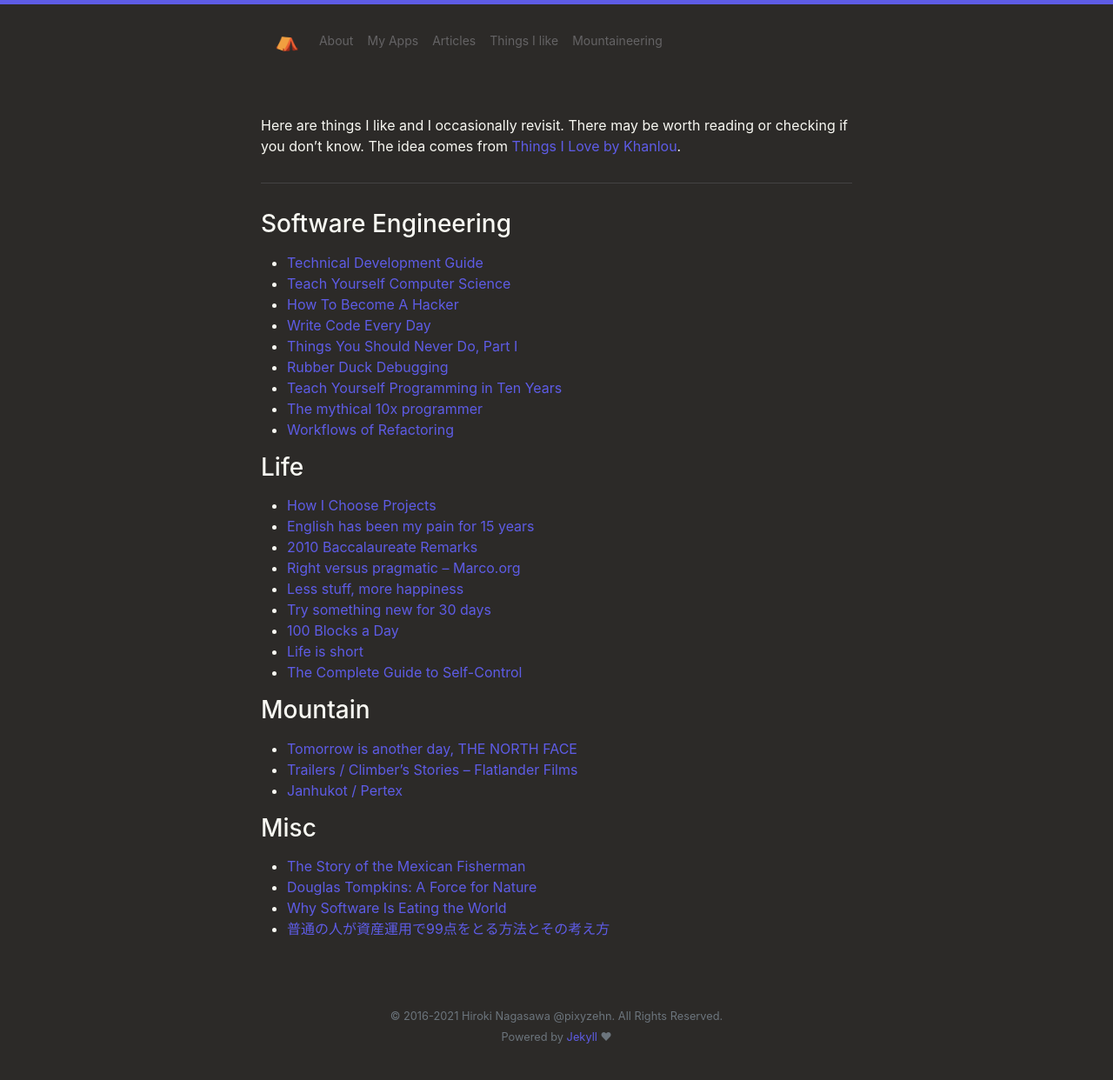
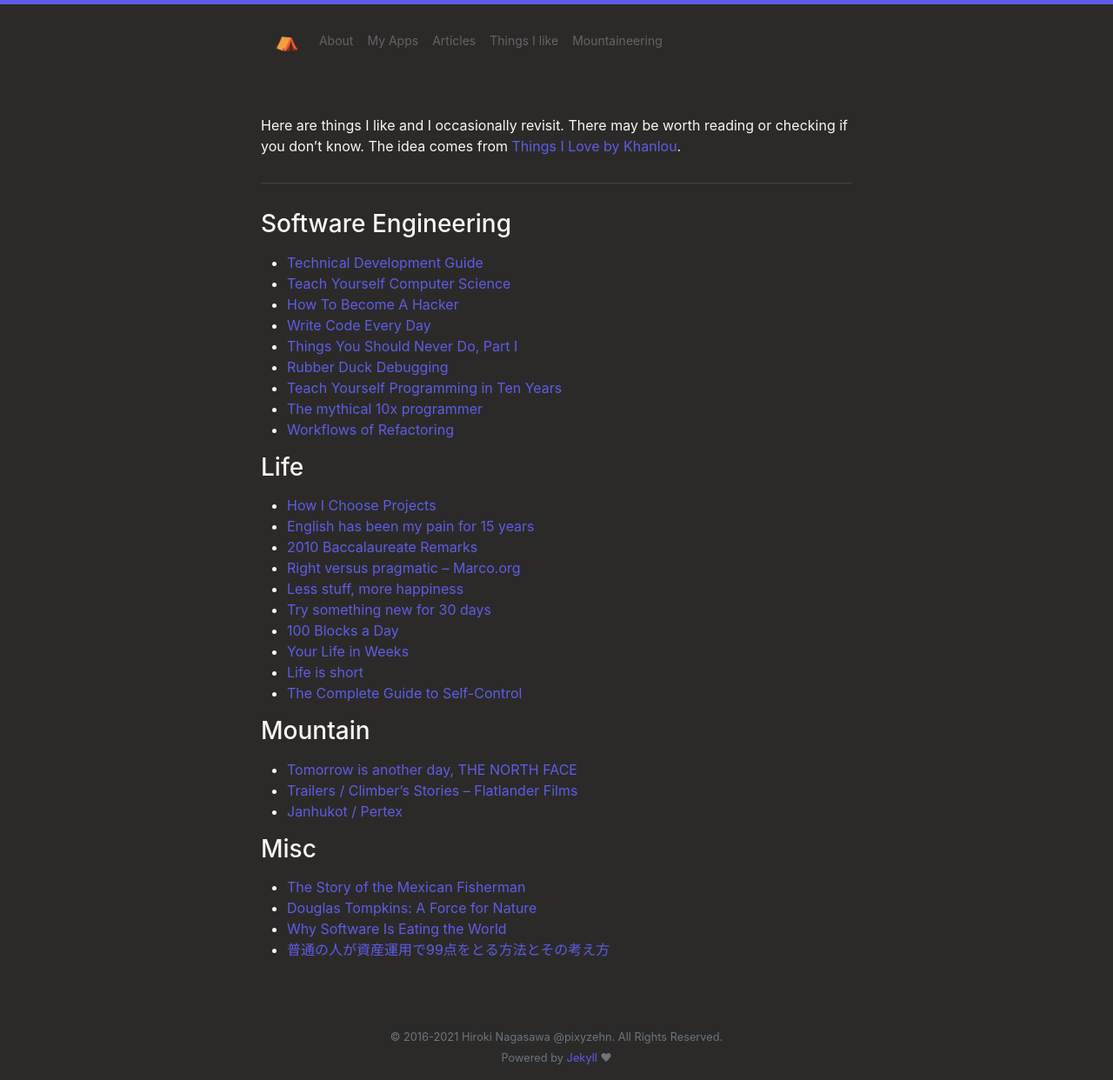
Before and after one commit to pixyzehn/pixyzehn.com, a Jekyll site: the page built from pages/things_i_like.md, in a window 1280 px wide. Shown: the whole page at 87% size. Built offline with Jekyll 4.4.1, drawn with Linux system fonts in a browser that asks for light colours; before the commit the page ends 1218 px from its top, so only the background shows below that.

Commit message:
Update data

```diff
--- a/_data/things_i_like.yml
+++ b/_data/things_i_like.yml
@@ -35,6 +35,8 @@
       url: https://www.ted.com/talks/matt_cutts_try_something_new_for_30_days
     - title: 100 Blocks a Day
       url: https://waitbutwhy.com/2016/10/100-blocks-day.html
+    - title: Your Life in Weeks
+      url: https://waitbutwhy.com/2014/05/life-weeks.html
     - title: Life is short
       url: http://www.paulgraham.com/vb.html
     - title: The Complete Guide to Self-Control
```
